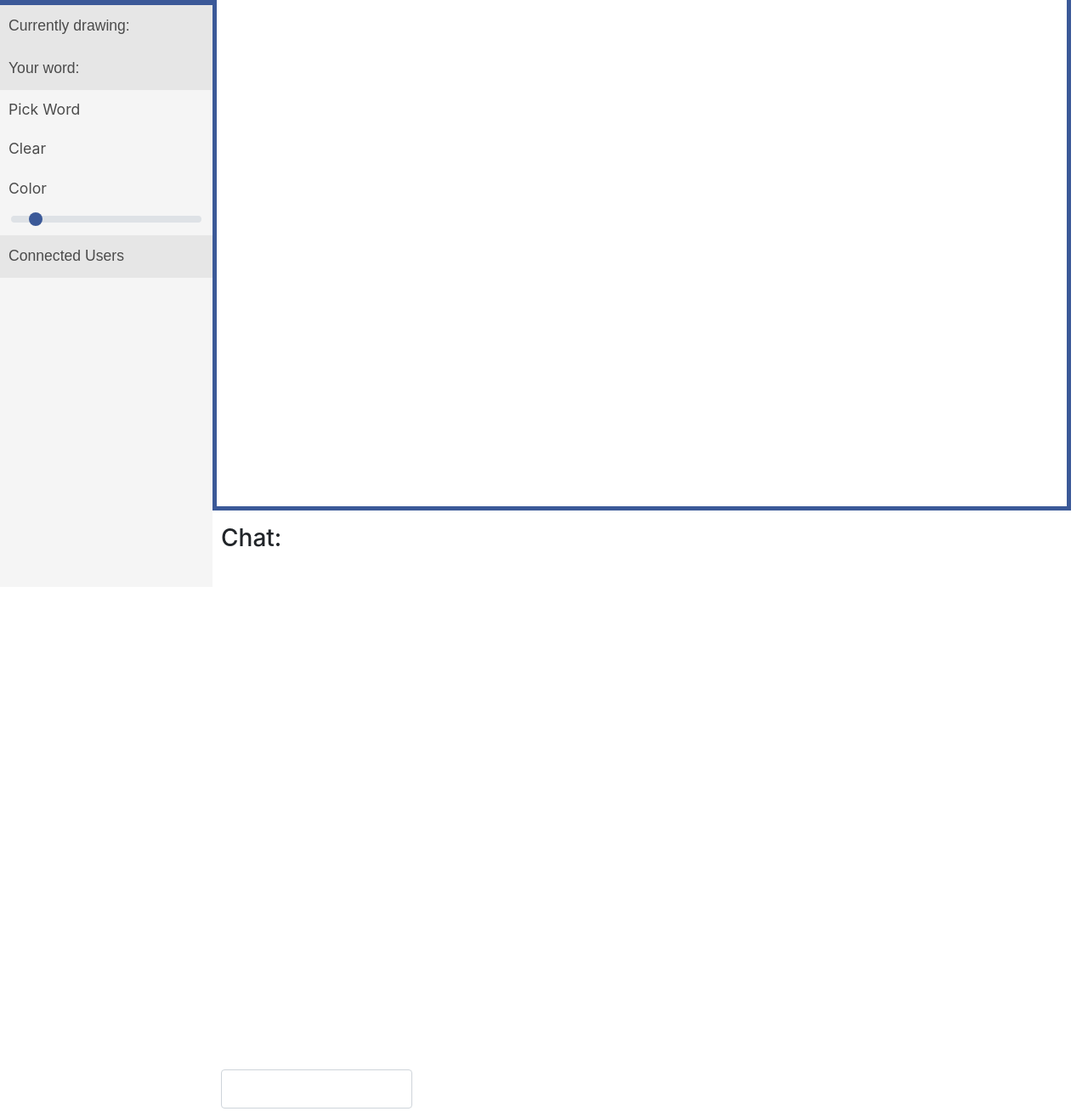
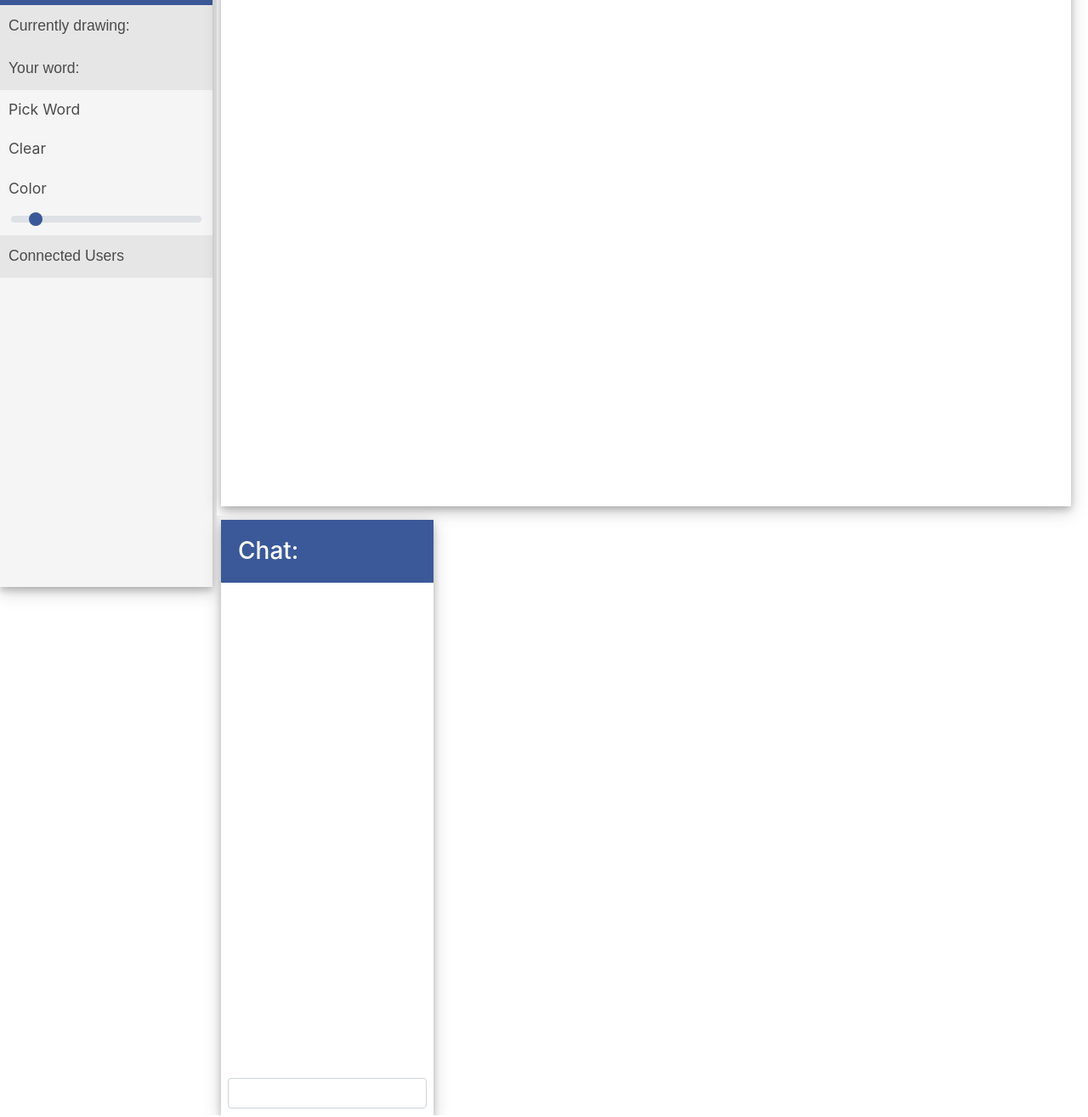
Before and after one commit to 2018ik/multiplayerpicto, a plain HTML site: page ui.html in a window 1280 px wide. Shown: the part 109-1424 px from the top of the page at 85% size. Drawn offline with nearby package versions, Linux system fonts and the light colour scheme; no server answers.

Commit message:
grief prevention

```diff
--- a/css/ui.css
+++ b/css/ui.css
@@ -28,17 +28,25 @@ body{
     background-color:white;
     width: 250px;
     float: left;
-    padding: 10px;
     display: inline;
+    margin: 5px;
+    box-shadow: 0 4px 8px 0 rgba(0, 0, 0, 0.2), 0 6px 20px 0 rgba(0, 0, 0, 0.19);
+}
+#chatpanel h3{
+    padding: 20px;
+    background:#3b5998;
+    color: white;
+
 }
 #chatcontent{
     float: top;
     overflow:auto;
     overflow-wrap: break-word;
     word-wrap: break-word;
+    font-size: 14px;
     min-width: 100%;
-    max-height: 600px;
-    min-height: 600px;
+    max-height: 567px;
+    min-height: 567px;
     -ms-word-break: break-all;
     /* This is the dangerous one in WebKit, as it breaks things wherever */
     word-break: break-all;
@@ -52,13 +60,20 @@ body{
     hyphens: auto;
 
 }
+#chatcontent p{
+    padding: 0 8px 0 8px;
+    margin-bottom: 0;
+}
 canvas{
-    border-color: #3b5998;
-    border-style: solid;
-    border-width: 5px;
+    margin: 5px;
+    box-shadow: 0 4px 8px 0 rgba(0, 0, 0, 0.2), 0 6px 20px 0 rgba(0, 0, 0, 0.19);
 }
 #chatcontrol{
     height:8%;
+    padding: 8px;
+}
+#m{
+    font-size: 11pt;
 }
 #favcolor{
     display: none
@@ -150,6 +165,8 @@ a, a:hover, a:focus {
     transition: all 0.6s cubic-bezier(0.945, 0.020, 0.270, 0.665);
     transform-origin: bottom left;
     height: 100%;
+    box-shadow: 0 4px 8px 0 rgba(0, 0, 0, 0.2), 0 6px 20px 0 rgba(0, 0, 0, 0.19);
+    margin-right: 5px;
     float: left;
 }
 
--- a/js/client.js
+++ b/js/client.js
@@ -75,7 +75,13 @@ $(function () {
     })
     socket.on('user disconnect', function(index){
       $('#' + index).remove();
-    })
+	})
+	socket.on('warning', function(msg){
+		if($('#chatcontent').children().last().attr('id') != 'warning'){
+			$('#chatcontent').append($("<p id = 'warning'>").css({'color': 'red', 'font-weight': 'bold'}).text(msg));
+      		$('#chatcontent').scrollTop($('#chatcontent')[0].scrollHeight);
+		}
+	});
     socket.on('setup game', function(){
       $('#enterName').modal({backdrop: 'static', keyboard: false})
       console.log("it worked")
--- a/ui.html
+++ b/ui.html
@@ -61,7 +61,7 @@
         <div id="chatcontent">
         </div>
         <div id="chatcontrol">
-          <input id="m" class="form-control" autocomplete="off" style="font-size:16pt; width:98%" />
+          <input id="m" class="form-control" autocomplete="off"/>
         </div>
       </div>
     <div class="modal fade" id="enterName" tabindex="-1" role="dialog" aria-labelledby="exampleModalLabel"
```
Also changed, not shown: server.js (+5 -2 lines).
